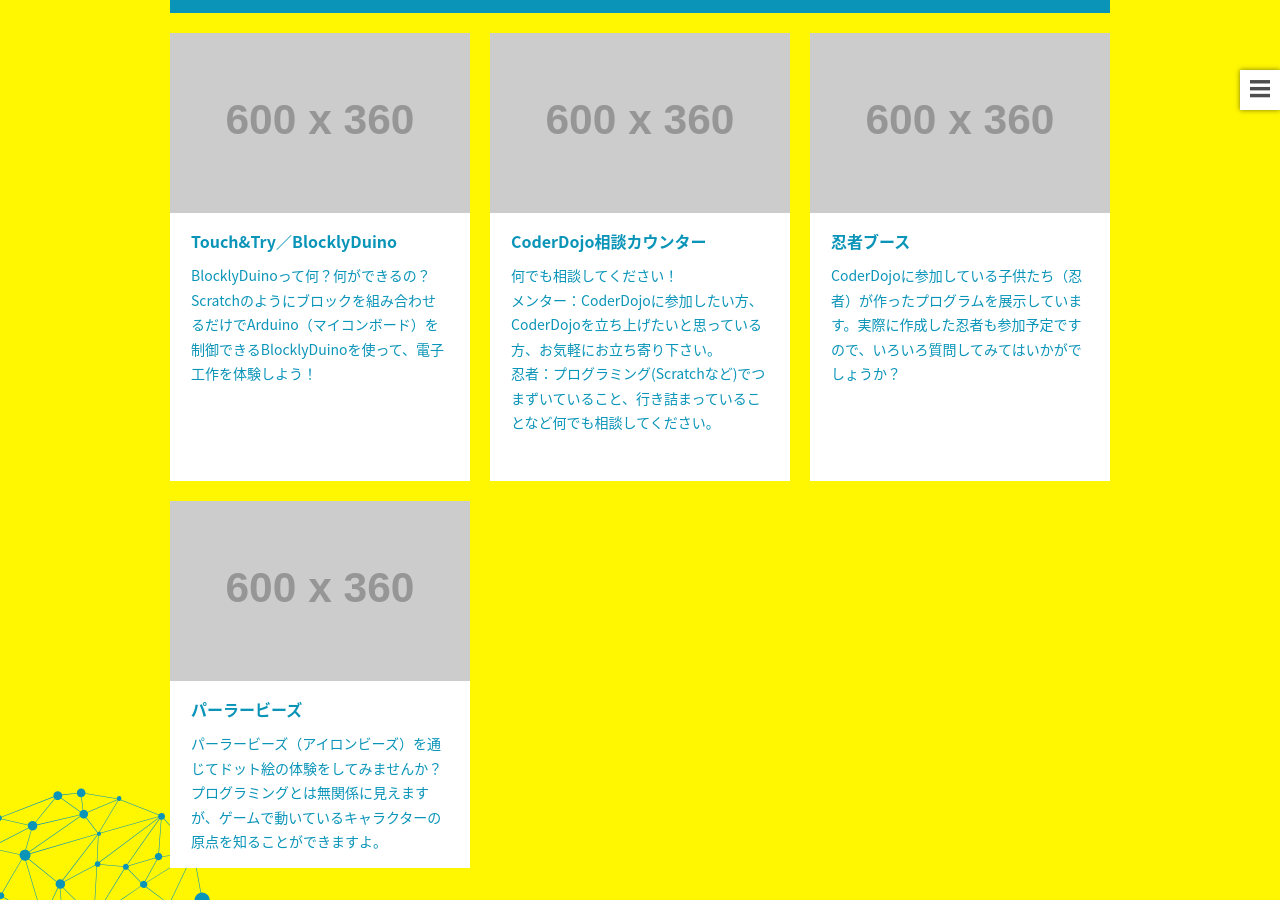
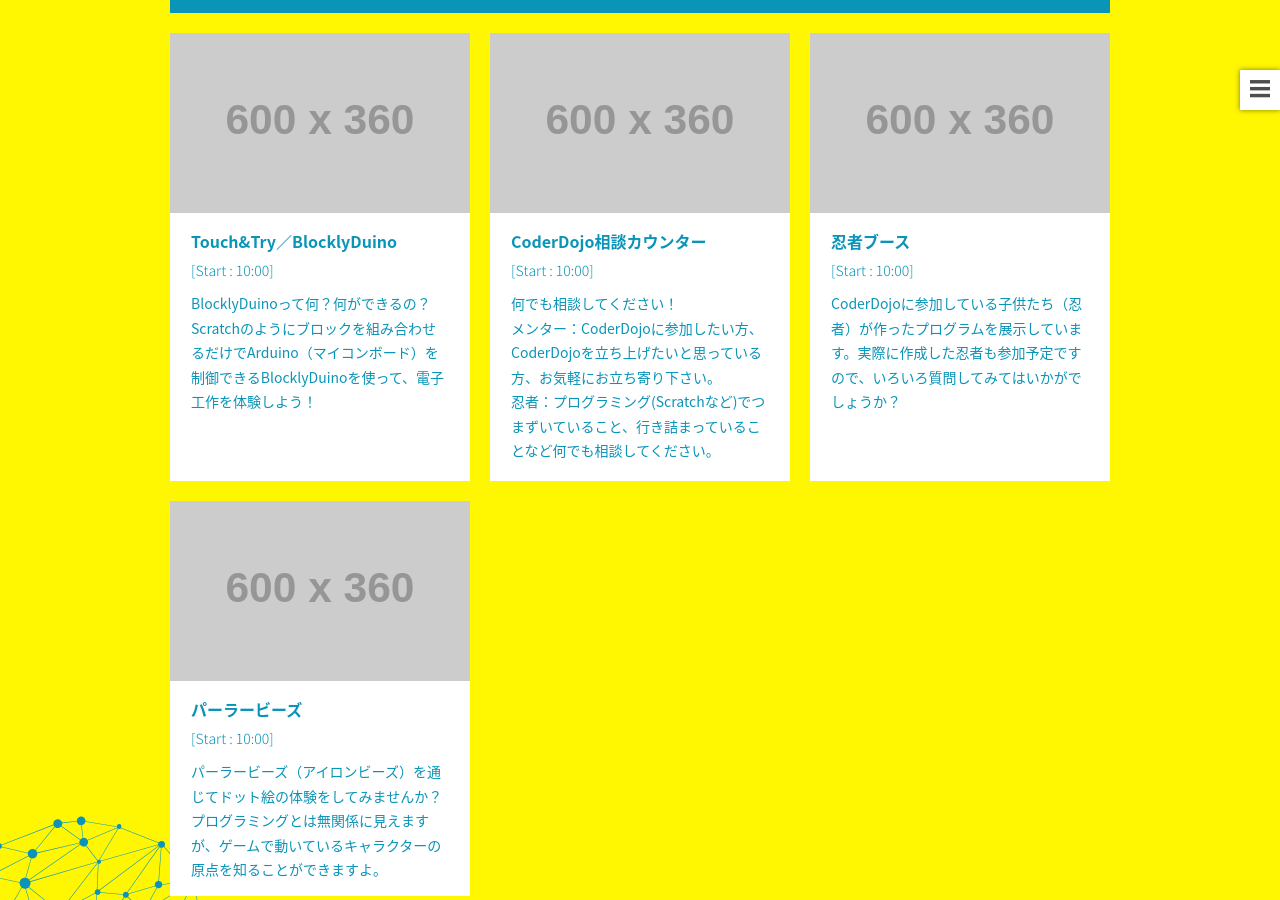
Before and after one commit to dojocon-japan/dojocon2016.coderdojo.jp, a Jekyll site: the page built from index.html, in a window 1280 px wide and 900 px high, scrolled down 12059 px. Built offline with Jekyll 4.4.1, drawn with Linux system fonts in a browser that asks for light colours; some web fonts are replaced; comment, search, counter and statistics services are not loaded.

Commit message:
#34 Add Exhibiton start time

```diff
--- a/index.html
+++ b/index.html
@@ -337,8 +337,8 @@
 			<li>
 				<figure><img src="//placehold.it/600x360" alt="Touch&amp;Try／BlocklyDuinoのイメージ"></figure>
 				<div class="description">
-					<h3 class="exhibition-title">Touch&amp;Try／BlocklyDuino<!-- <br>
-						<small>[Area: A]</small> --></h3>
+					<h3 class="exhibition-title">Touch&amp;Try／BlocklyDuino<br>
+						<small>[Start : 10:00]<!-- [Area: A] --></small></h3>
 					<p>BlocklyDuinoって何？何ができるの？<br>
 					Scratchのようにブロックを組み合わせるだけでArduino（マイコンボード）を制御できるBlocklyDuinoを使って、電子工作を体験しよう！</p>
 				</div>
@@ -346,8 +346,8 @@
 			<li>
 				<figure><img src="//placehold.it/600x360" alt="CoderDojo相談カウンターのイメージ"></figure>
 				<div class="description">
-					<h3 class="exhibition-title">CoderDojo相談カウンター<!-- <br>
-						<small>[Area: B]</small> --></h3>
+					<h3 class="exhibition-title">CoderDojo相談カウンター<br>
+						<small>[Start : 10:00]<!-- [Area: B] --></small></h3>
 					<p>何でも相談してください！<br>
 					メンター：CoderDojoに参加したい方、CoderDojoを立ち上げたいと思っている方、お気軽にお立ち寄り下さい。<br>
 					忍者：プログラミング(Scratchなど)でつまずいていること、行き詰まっていることなど何でも相談してください。</p>
@@ -356,16 +356,16 @@
 			<li>
 				<figure><img src="//placehold.it/600x360" alt="忍者ブースのイメージ"></figure>
 				<div class="description">
-					<h3 class="exhibition-title">忍者ブース<!-- <br>
-						<small>[Area: C]</small> --></h3>
+					<h3 class="exhibition-title">忍者ブース<br>
+						<small>[Start : 10:00]<!-- [Area: C] --></small></h3>
 					<p>CoderDojoに参加している子供たち（忍者）が作ったプログラムを展示しています。実際に作成した忍者も参加予定ですので、いろいろ質問してみてはいかがでしょうか？</p>
 				</div>
 			</li>
 			<li>
 				<figure><img src="//placehold.it/600x360" alt="パーラービーズのイメージ"></figure>
 				<div class="description">
-					<h3 class="exhibition-title">パーラービーズ<!-- <br>
-						<small>[Area: C]</small> --></h3>
+					<h3 class="exhibition-title">パーラービーズ<br>
+						<small>[Start : 10:00]<!-- [Area: C] --></small></h3>
 					<p>パーラービーズ（アイロンビーズ）を通じてドット絵の体験をしてみませんか？プログラミングとは無関係に見えますが、ゲームで動いているキャラクターの原点を知ることができますよ。</p>
 				</div>
 			</li>
```
